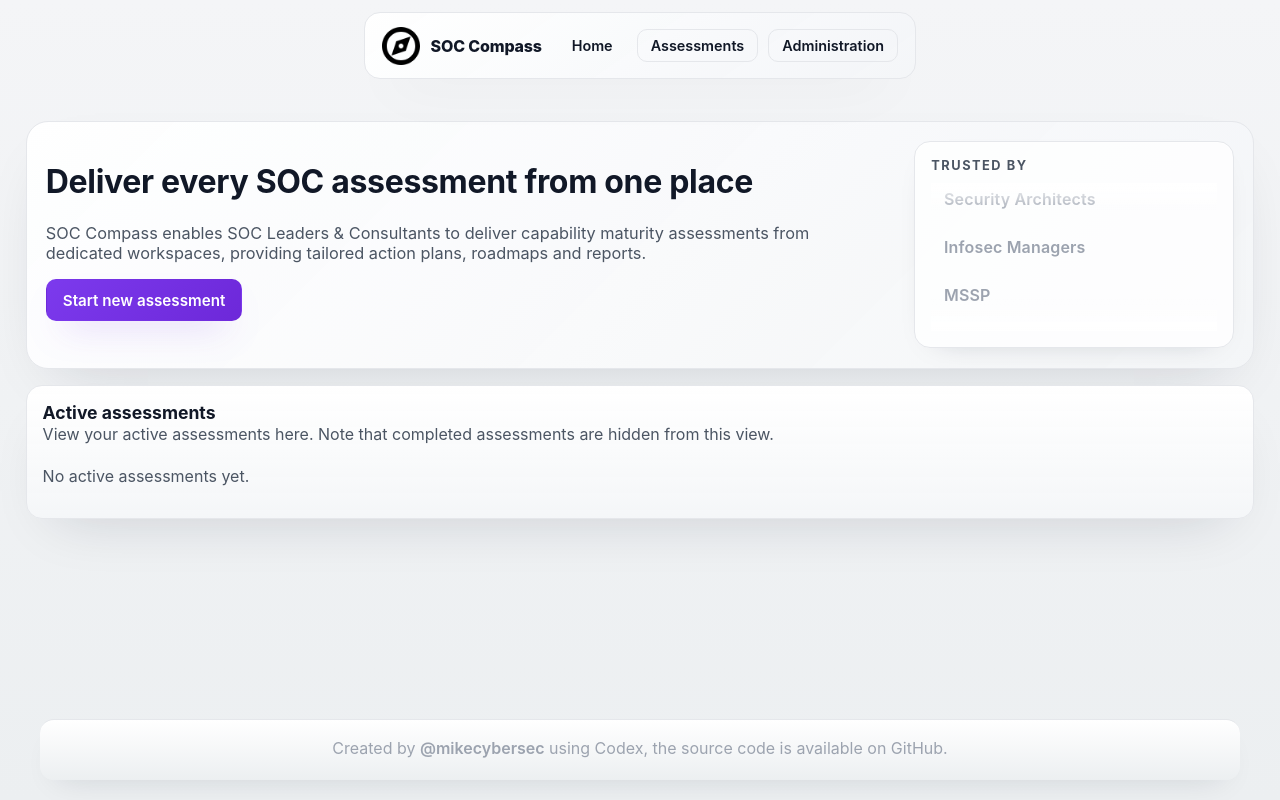
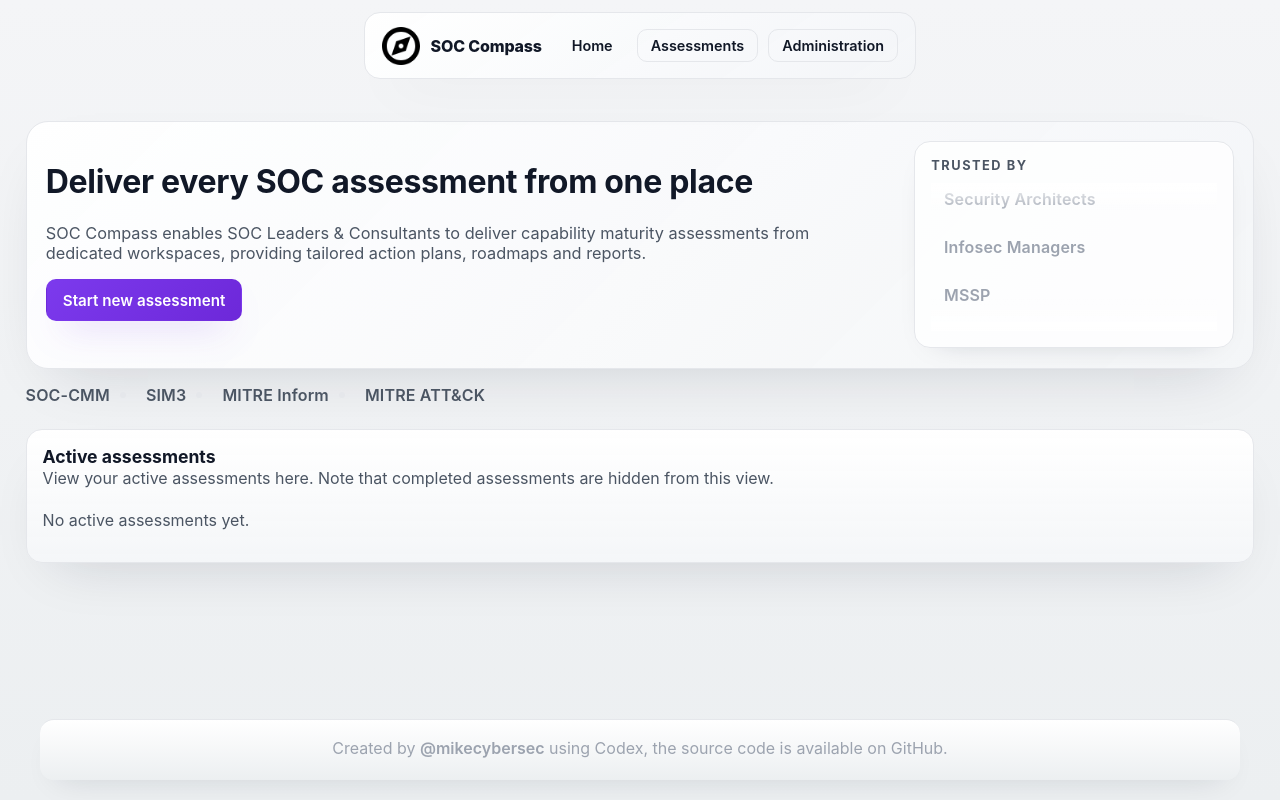
Before and after one commit to mikecybersec/SOC-Compass, a React (Vite) app in the folder soc-improvement-app/: page / in a window 1280 px wide. Built offline with nearby package versions, Linux system fonts and the light colour scheme.

Commit message:
Add assessment types list to home hero section

```diff
--- a/soc-improvement-app/src/index.css
+++ b/soc-improvement-app/src/index.css
@@ -894,6 +894,36 @@ label {
   box-shadow: var(--shadow);
 }
 
+.assessment-types {
+  display: flex;
+  align-items: center;
+  gap: 1.25rem;
+  list-style: none;
+  padding: 0;
+  margin: 0 0 0.5rem;
+  color: var(--muted);
+  font-weight: 600;
+  letter-spacing: 0.01em;
+  flex-wrap: wrap;
+}
+
+.assessment-types li {
+  position: relative;
+  padding-right: 1rem;
+}
+
+.assessment-types li:not(:last-child)::after {
+  content: '';
+  position: absolute;
+  right: 0;
+  top: 50%;
+  transform: translateY(-50%);
+  width: 6px;
+  height: 6px;
+  border-radius: 50%;
+  background: var(--border);
+}
+
 .trusted-panel {
   width: min(320px, 42%);
   border-radius: 16px;
--- a/soc-improvement-app/src/pages/Home.jsx
+++ b/soc-improvement-app/src/pages/Home.jsx
@@ -381,6 +381,12 @@ const Home = ({
         </div>
       </header>
 
+      <ul className="assessment-types" aria-label="Assessment types available">
+        {["SOC-CMM", "SIM3", "MITRE Inform", "MITRE ATT&CK"].map((type) => (
+          <li key={type}>{type}</li>
+        ))}
+      </ul>
+
       <div className="home-grid">
         <Card>
               <CardHeader className="flex-between align-start">
```
